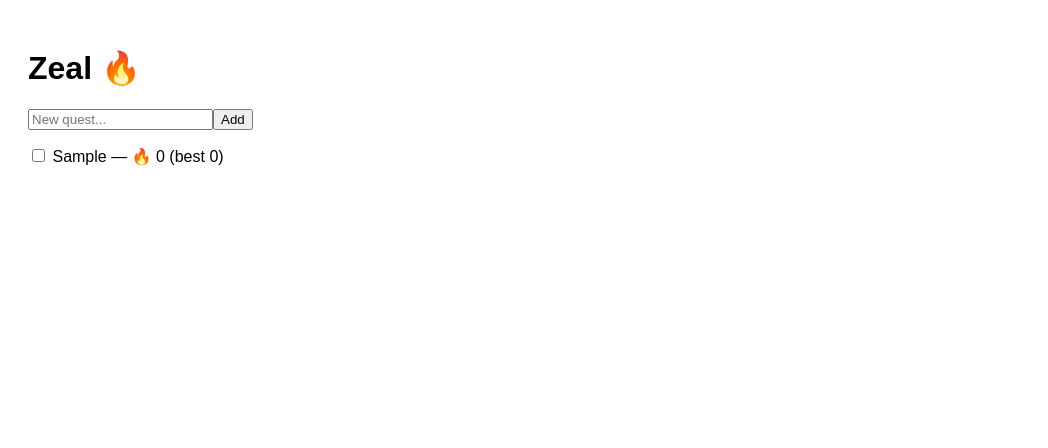
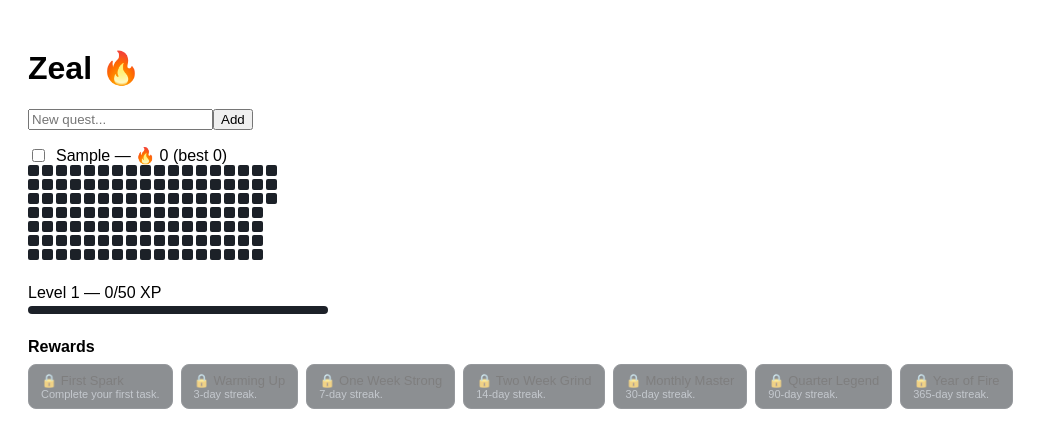
Before and after one commit to MHN-Sathsara/Project-Zeal, a React (Vite) app: page / in a window 1280 px wide. Both pictures are taken after typing "Sample" into the empty fields and a click on the button "Add". Shown: the top 448 px of the page, without its empty margins (0-1048 px from the left). Built offline with nearby package versions, Linux system fonts and the light colour scheme.

Commit message:
feat: implement rewards system with XP tracking and heatmap visualization

```diff
--- a/src/App.tsx
+++ b/src/App.tsx
@@ -2,23 +2,35 @@ import { useEffect, useState } from "react";
 import { db, type Task, type Completion } from "./lib/db";
 import { newId } from "./lib/id";
 import { computeStreaks, isoToday } from "./lib/streaks";
+import { REWARDS, xpForCompletion, levelFromXp } from "./lib/rewards";
+import Heatmap from "./components/Heatmap";
 
 export default function App() {
   const [tasks, setTasks] = useState<Task[]>([]);
   const [completions, setCompletions] = useState<Completion[]>([]);
   const [draft, setDraft] = useState("");
+  const [xp, setXp] = useState(0);
+  const [unlockedRewards, setUnlockedRewards] = useState<string[]>([]);
+  const [toast, setToast] = useState<string | null>(null);
 
   async function loadAll() {
   const allTasks = await db.tasks.toArray();
   const allCompletions = await db.completions.toArray();
+  const metaXp = await db.meta.get("xp");
+  const metaRewards = await db.meta.get("unlockedRewards");
   setTasks(allTasks.filter((t) => !t.archived));
   setCompletions(allCompletions);
+  setXp(metaXp?.value ?? 0);
+  setUnlockedRewards(metaRewards?.value ?? []);
 }
 
   useEffect(() => {
     loadAll();
   }, []);
-
+  function showToast(msg: string) {
+  setToast(msg);
+  setTimeout(() => setToast(null), 3000);
+}
   async function addTask(e: React.FormEvent) {
     e.preventDefault();
     const title = draft.trim();
@@ -36,12 +48,40 @@ export default function App() {
   async function toggleToday(taskId: string) {
   const today = isoToday();
   const existing = completions.find((c) => c.taskId === taskId && c.date === today);
+
   if (existing) {
     await db.completions.delete(existing.id);
+    await loadAll();
+    return;
+  }
+
+  await db.completions.add({ id: newId(), taskId, date: today });
+
+  // compute streak for this task after adding today
+  const allCompletions = await db.completions.toArray();
+  const taskDates = allCompletions.filter((c) => c.taskId === taskId).map((c) => c.date);
+  const { current } = computeStreaks(taskDates);
+
+  // award XP
+  const gained = xpForCompletion(current);
+  const newXp = xp + gained;
+  await db.meta.put({ key: "xp", value: newXp });
+
+  // check for newly unlocked rewards
+  const metaRewards = await db.meta.get("unlockedRewards");
+  const alreadyUnlocked: string[] = metaRewards?.value ?? [];
+  const newlyUnlocked = REWARDS.filter(
+    (r) => current >= r.streakRequired && !alreadyUnlocked.includes(r.id)
+  );
+  if (newlyUnlocked.length > 0) {
+    const updated = [...alreadyUnlocked, ...newlyUnlocked.map((r) => r.id)];
+    await db.meta.put({ key: "unlockedRewards", value: updated });
+    showToast(`🏆 Unlocked: ${newlyUnlocked.map((r) => r.title).join(", ")}`);
   } else {
-      await db.completions.add({ id: newId(), taskId, date: today });
+    showToast(`+${gained} XP`);
   }
-    loadAll();
+
+  await loadAll();
 }
 
   return (
@@ -57,25 +97,73 @@ export default function App() {
         <button type="submit">Add</button>
       </form>
 
-      <ul style={{ listStyle: "none", padding: 0 }}>
+      <div style={{ marginTop: 16 }}>
   {tasks.map((t) => {
     const dates = completions.filter((c) => c.taskId === t.id).map((c) => c.date);
     const { current, best } = computeStreaks(dates);
     const doneToday = dates.includes(isoToday());
     return (
-            <li key={t.id} style={{ margin: "8px 0" }}>
-              <label>
+      <div key={t.id} style={{ marginBottom: 20 }}>
+        <label style={{ display: "flex", alignItems: "center", gap: 8 }}>
           <input
             type="checkbox"
             checked={doneToday}
             onChange={() => toggleToday(t.id)}
           />
-                {" "}{t.title} — 🔥 {current} (best {best})
+          {t.title} — 🔥 {current} (best {best})
         </label>
-            </li>
+        <Heatmap dates={dates} />
+      </div>
     );
   })}
-      </ul>
+</div>
+      {/* XP bar */}
+<div style={{ marginTop: 24 }}>
+  {(() => {
+    const { level, xpIntoLevel, xpForNextLevel } = levelFromXp(xp);
+    const pct = Math.round((xpIntoLevel / xpForNextLevel) * 100);
+    return (
+      <>
+        <div>Level {level} — {xpIntoLevel}/{xpForNextLevel} XP</div>
+        <div style={{ background: "#1c2128", borderRadius: 4, height: 8, marginTop: 4, width: 300 }}>
+          <div style={{ background: "#39d353", width: `${pct}%`, height: "100%", borderRadius: 4, transition: "width .3s" }} />
+        </div>
+      </>
+    );
+  })()}
+</div>
+
+{/* Rewards */}
+<div style={{ marginTop: 24 }}>
+  <strong>Rewards</strong>
+  <div style={{ display: "flex", flexWrap: "wrap", gap: 8, marginTop: 8 }}>
+    {REWARDS.map((r) => {
+      const unlocked = unlockedRewards.includes(r.id);
+      return (
+        <div key={r.id} style={{
+          padding: "8px 12px", borderRadius: 8, fontSize: 13,
+          background: unlocked ? "#0e4429" : "#1c2128",
+          border: `1px solid ${unlocked ? "#39d353" : "#30363d"}`,
+          opacity: unlocked ? 1 : 0.5
+        }}>
+          {unlocked ? "🏆" : "🔒"} {r.title}
+          <div style={{ fontSize: 11, color: "#8b949e" }}>{r.desc}</div>
+        </div>
+      );
+    })}
+  </div>
+</div>
+
+{/* Toast */}
+{toast && (
+  <div style={{
+    position: "fixed", bottom: 24, left: "50%", transform: "translateX(-50%)",
+    background: "#161b22", border: "1px solid #39d353", color: "#e6edf3",
+    padding: "10px 20px", borderRadius: 999, fontSize: 14, fontWeight: 600
+  }}>
+    {toast}
+  </div>
+)}
     </div>
   );
 }
--- /dev/null
+++ b/src/components/Heatmap.tsx
@@ -0,0 +1,56 @@
+function isoDate(d: Date): string {
+  return d.toISOString().slice(0, 10);
+}
+
+function daysBetween(aISO: string, bISO: string): number {
+  const a = new Date(aISO + "T00:00:00");
+  const b = new Date(bISO + "T00:00:00");
+  return Math.round((b.getTime() - a.getTime()) / 86400000);
+}
+
+const WEEKS = 18; // ~4.5 months of history
+
+export default function Heatmap({ dates }: { dates: string[] }) {
+  const set = new Set(dates);
+  const today = new Date();
+
+  // align the right edge to the end of this calendar week (Saturday)
+  const end = new Date(today);
+  end.setDate(end.getDate() + (6 - end.getDay()));
+
+  const days: { iso: string; active: boolean; future: boolean }[] = [];
+  for (let i = WEEKS * 7 - 1; i >= 0; i--) {
+    const d = new Date(end);
+    d.setDate(d.getDate() - i);
+    const iso = isoDate(d);
+    days.push({
+      iso,
+      active: set.has(iso),
+      future: daysBetween(isoDate(today), iso) > 0
+    });
+  }
+
+  const weeks: typeof days[] = [];
+  for (let i = 0; i < days.length; i += 7) weeks.push(days.slice(i, i + 7));
+
+  return (
+    <div style={{ display: "flex", gap: 3 }}>
+      {weeks.map((week, wi) => (
+        <div key={wi} style={{ display: "flex", flexDirection: "column", gap: 3 }}>
+          {week.map((day) => (
+            <div
+              key={day.iso}
+              title={day.iso}
+              style={{
+                width: 11,
+                height: 11,
+                borderRadius: 2,
+                background: day.future ? "transparent" : day.active ? "#39d353" : "#1c2128"
+              }}
+            />
+          ))}
+        </div>
+      ))}
+    </div>
+  );
+}
--- a/src/lib/db.ts
+++ b/src/lib/db.ts
@@ -13,16 +13,22 @@ export interface Completion {
   taskId: string;
   date: string; // "YYYY-MM-DD"
 }
+export interface Meta {
+  key: string;
+  value: any;
+}
 
 class ZealDB extends Dexie {
   tasks!: Table<Task, string>;
   completions!: Table<Completion, string>;
+  meta!: Table<Meta, string>;
 
   constructor() {
     super("zeal_db");
-    this.version(1).stores({
+    this.version(2).stores({
       tasks: "id, archived",
-      completions: "id, taskId, date"
+      completions: "id, taskId, date",
+      meta: "key",
     });
   }
 }
--- /dev/null
+++ b/src/lib/rewards.ts
@@ -0,0 +1,33 @@
+export interface Reward {
+  id: string;
+  title: string;
+  desc: string;
+  streakRequired: number;
+}
+
+export const REWARDS: Reward[] = [
+  { id: "spark",     title: "First Spark",      desc: "Complete your first task.",  streakRequired: 1  },
+  { id: "three",     title: "Warming Up",        desc: "3-day streak.",              streakRequired: 3  },
+  { id: "week",      title: "One Week Strong",   desc: "7-day streak.",              streakRequired: 7  },
+  { id: "fortnight", title: "Two Week Grind",    desc: "14-day streak.",             streakRequired: 14 },
+  { id: "month",     title: "Monthly Master",    desc: "30-day streak.",             streakRequired: 30 },
+  { id: "quarter",   title: "Quarter Legend",    desc: "90-day streak.",             streakRequired: 90 },
+  { id: "year",      title: "Year of Fire",      desc: "365-day streak.",            streakRequired: 365},
+];
+
+export function xpForCompletion(currentStreak: number): number {
+  // base 10xp, +2 bonus per streak day, capped at +40 bonus
+  return 10 + Math.min(currentStreak, 20) * 2;
+}
+
+export function levelFromXp(xp: number): { level: number; xpIntoLevel: number; xpForNextLevel: number } {
+  let level = 1;
+  let remaining = xp;
+  let needed = 50;
+  while (remaining >= needed) {
+    remaining -= needed;
+    level++;
+    needed = Math.round(needed * 1.25); // each level costs 25% more xp
+  }
+  return { level, xpIntoLevel: remaining, xpForNextLevel: needed };
+}
```
Lines whose indentation alone changed are shown as unchanged.
